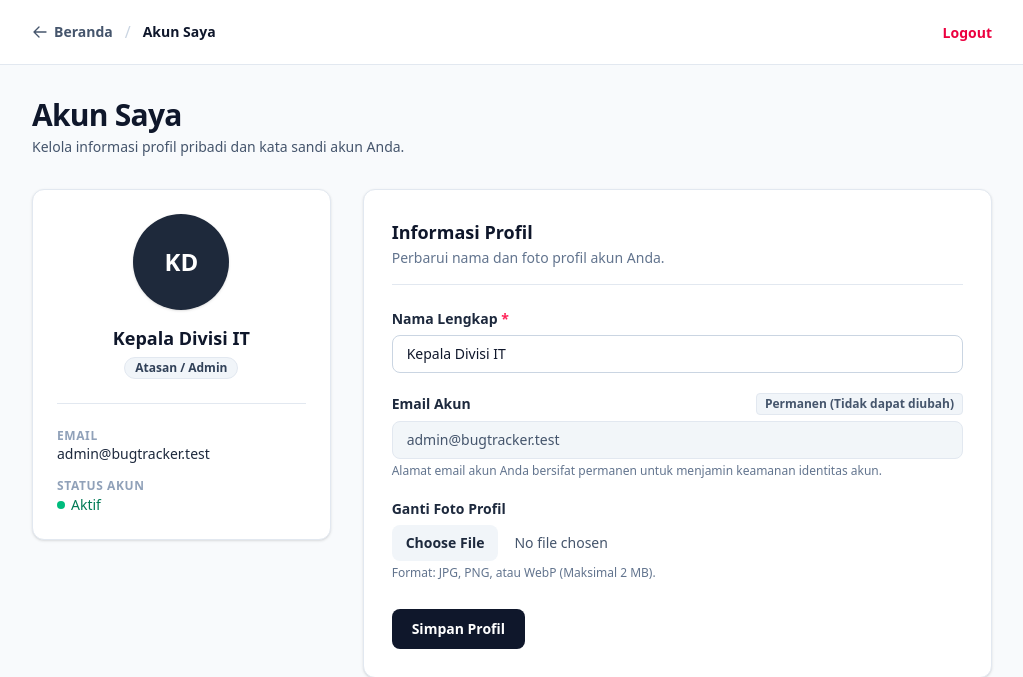
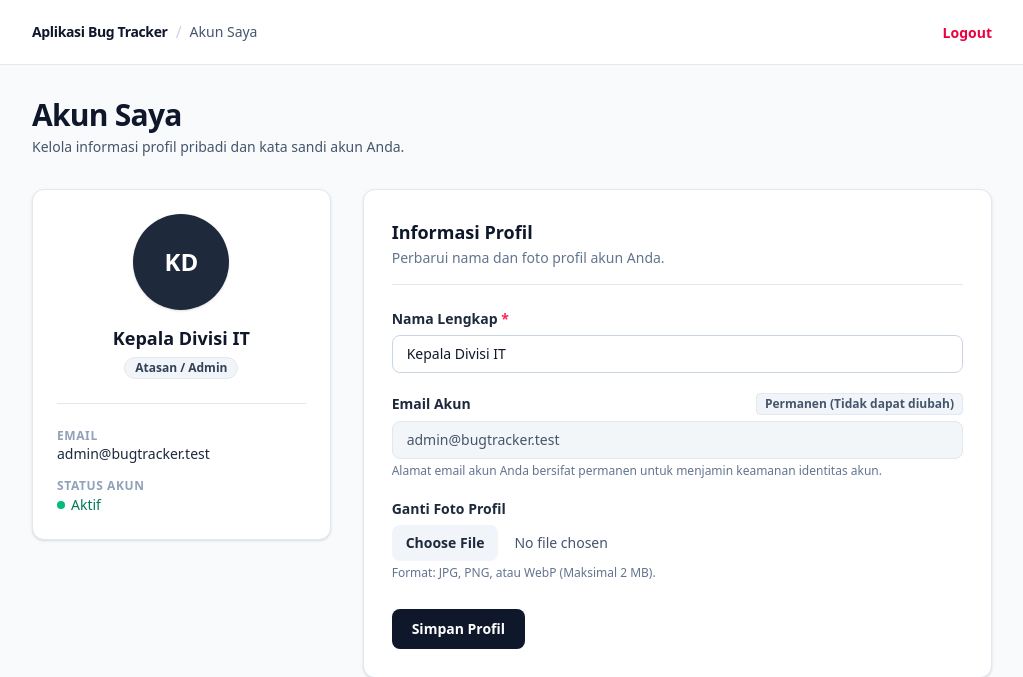
Before and after one commit to RakalendraWildan123/Aplikasi-Bug-Tracker, a Laravel app: page /account in a window 1280 px wide. Shown: the top 677 px of the page, without its empty margins (128-1151 px from the left). Run offline with Laravel 12, Linux system fonts and the light colour scheme; a user stored in the database is signed in; data comes from the database, SQL or seed files in the repository; style sheets or scripts are compiled from the project's sources.

Commit message:
feat: langsung arahkan pengguna ke halaman Akun Saya setelah login berhasil

```diff
--- a/app/Http/Controllers/Auth/LoginController.php
+++ b/app/Http/Controllers/Auth/LoginController.php
@@ -94,7 +94,7 @@ class LoginController extends Controller
             ]);
         }
 
-        return redirect()->route('home');
+        return redirect()->route('account.edit');
     }
 
     public function logout(Request $request): JsonResponse|RedirectResponse
--- a/resources/views/account/edit.blade.php
+++ b/resources/views/account/edit.blade.php
@@ -11,15 +11,10 @@
     {{-- Top Navigation Bar --}}
     <header class="bg-white border-b border-slate-200 sticky top-0 z-10">
         <div class="max-w-5xl mx-auto px-4 sm:px-6 lg:px-8 h-16 flex items-center justify-between">
-            <div class="flex items-center gap-3">
-                <a href="{{ route('home') }}" class="inline-flex items-center gap-1.5 text-sm font-semibold text-slate-600 hover:text-slate-900 transition">
-                    <svg class="w-4 h-4" fill="none" stroke="currentColor" stroke-width="2" viewBox="0 0 24 24">
-                        <path stroke-linecap="round" stroke-linejoin="round" d="M10.5 19.5L3 12m0 0l7.5-7.5M3 12h18"/>
-                    </svg>
-                    Beranda
-                </a>
+            <div class="flex items-center gap-2">
+                <span class="text-sm font-bold text-slate-900 tracking-tight">{{ config('app.name', 'Aplikasi Bug Tracker') }}</span>
                 <span class="text-slate-300">/</span>
-                <span class="text-sm font-bold text-slate-900">Akun Saya</span>
+                <span class="text-sm font-medium text-slate-600">Akun Saya</span>
             </div>
 
             <form method="POST" action="{{ route('logout') }}">
--- a/routes/web.php
+++ b/routes/web.php
@@ -11,7 +11,7 @@ Route::middleware('guest')->group(function () {
 
 Route::middleware('auth')->group(function () {
     Route::get('/', function () {
-        return view('home');
+        return redirect()->route('account.edit');
     })->name('home');
 
     Route::get('/account', [AccountProfileController::class, 'edit'])->name('account.edit');
```
